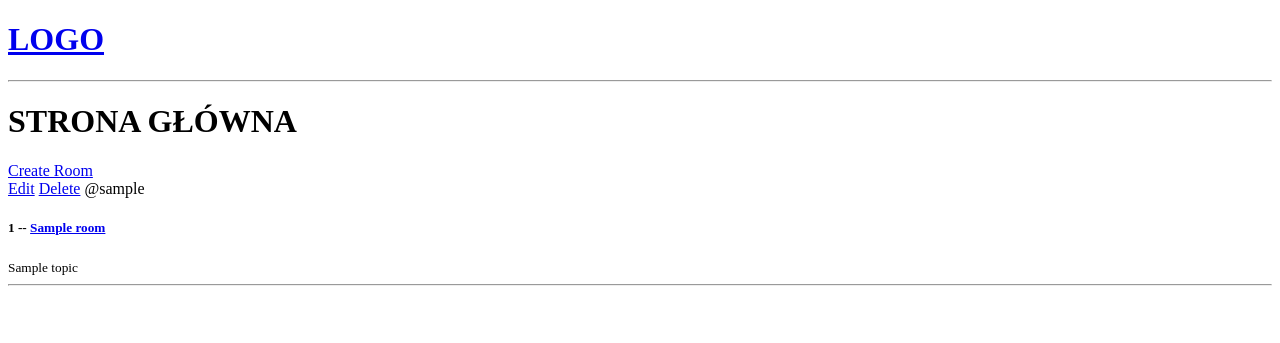
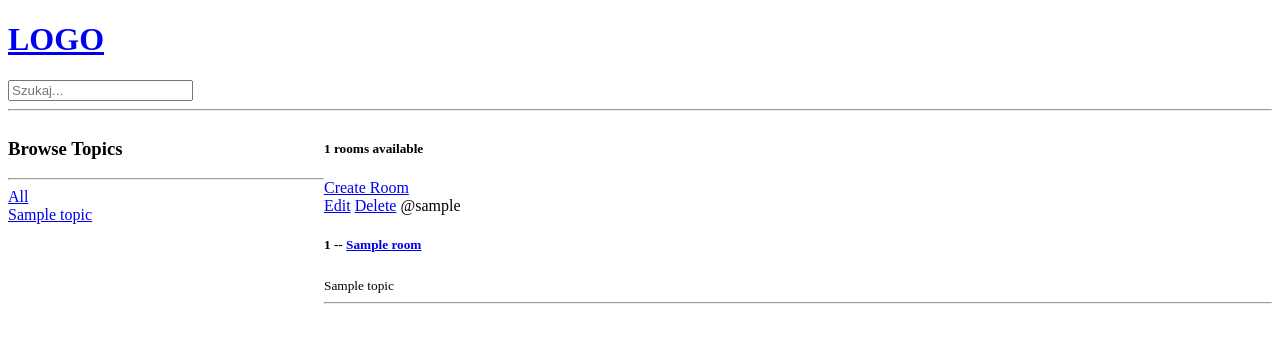
Before and after one commit to missynoky/zpo_aplikacja_spolecznosciowa, a Django app: template aplikacja_spolecznosciowa/base/templates/base/home.html in a window 1280 px wide. Shown: the top 343 px of the page. Run offline with Django 5.2, Linux system fonts and the light colour scheme; the template is opened without the code that fills it: most values are stand-ins (such as "Sample title", 1, 10 or a date in 2020).

Commit message:
wyszukiwanie

```diff
--- a/aplikacja_spolecznosciowa/base/templates/base/home.html
+++ b/aplikacja_spolecznosciowa/base/templates/base/home.html
@@ -2,13 +2,34 @@
 
 {% block content %}
 
-<h1>STRONA GŁÓWNA</h1>
+<style>
+    .home-container{
+        display: grid;
+        grid-template-columns: 1fr 3fr;
+    }
+</style>
 
-<div>
+<div class="home-container">
 
-    <a href="{% url 'create-room' %}">Create Room</a>
     <div>
-        {% for room in rooms %}
+        <h3>Browse Topics</h3>
+        <hr>
+            <div>
+                <a href="{% url 'home' %}">All</a>
+            </div>
+
+        {% for topic in topics %}
+            <div>
+                <a href="{% url 'home' %}?q={{topic.name}}">{{topic.name}}</a>
+            </div>
+        {% endfor %}
+    </div>
+
+    <div>
+        <h5>{{room_count}} rooms available</h5>
+        <a href="{% url 'create-room' %}">Create Room</a>
+        <div>
+            {% for room in rooms %}
             <div>
                 <a href="{% url 'update-room' room.id %}">Edit</a>
                 <a href="{% url 'delete-room' room.id %}">Delete</a>
@@ -18,9 +39,12 @@
                 <hr>
             </div>
 
+            {% endfor %}
+        </div>
 
-        {% endfor %}
     </div>
+
+
 
 
 </div>
--- a/aplikacja_spolecznosciowa/templates/navbar.html
+++ b/aplikacja_spolecznosciowa/templates/navbar.html
@@ -1,4 +1,8 @@
 <a href="/">
     <h1>LOGO</h1>
 </a>
+
+<form method="GET" action="{%url 'home' %}">
+    <input type="text" name="q" placeholder="Szukaj..."/>
+</form>
 <hr>
```
Also changed, not shown: aplikacja_spolecznosciowa/base/views.py (+15 -3 lines).
